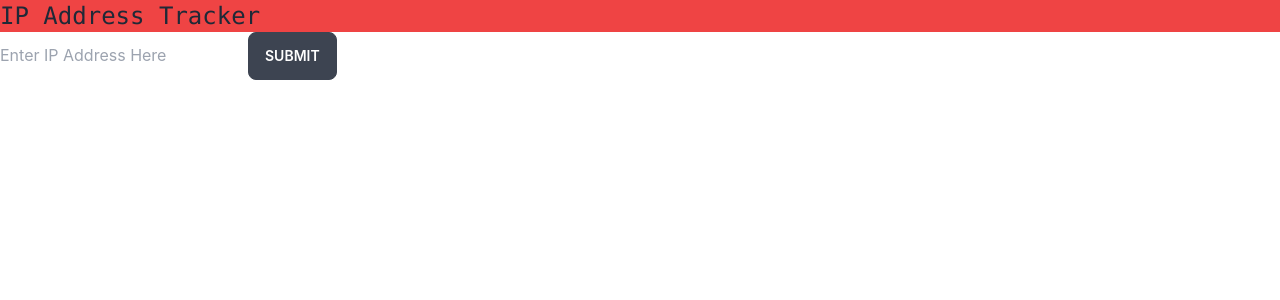
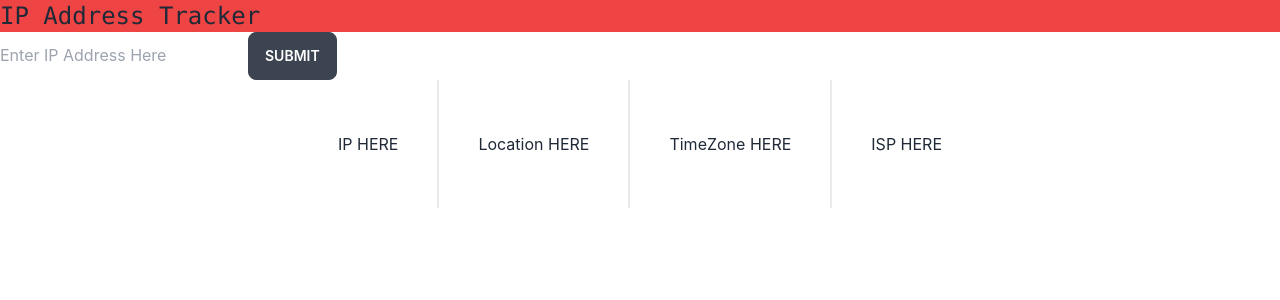
Before and after one commit to SilahicAmil/next-ip-tracker, a Next.js app: page / in a window 1280 px wide. Shown: the top 300 px of the page. Built offline with nearby package versions, Linux system fonts and the light colour scheme.

Commit message:
adding infoCard component

```diff
--- /dev/null
+++ b/components/InfoCard/InfoCard.js
@@ -0,0 +1,16 @@
+const InfoCard = (props) => {
+  return (
+    <div className="flex gap-4 bg-white h-32 items-center justify-center">
+      <h1>IP HERE</h1>
+      {/* vertical bar */}
+      <div className="divider divider-horizontal"></div>
+      <h1>Location HERE</h1>
+      <div className="divider divider-horizontal"></div>
+      <h1>TimeZone HERE</h1>
+      <div className="divider divider-horizontal"></div>
+      <h1>ISP HERE</h1>
+    </div>
+  );
+};
+
+export default InfoCard;
--- a/pages/index.js
+++ b/pages/index.js
@@ -1,10 +1,12 @@
 import FormInput from "../components/FormInput/FormInput";
+import InfoCard from "../components/InfoCard/InfoCard";
 
 const HomePage = () => {
   return (
     <>
       <h1 className="text-2xl bg-red-500 font-mono">IP Address Tracker</h1>
       <FormInput />
+      <InfoCard />
     </>
   );
 };
```
